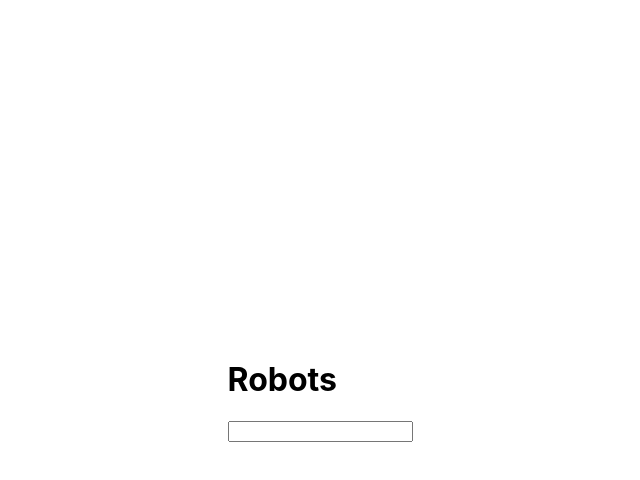
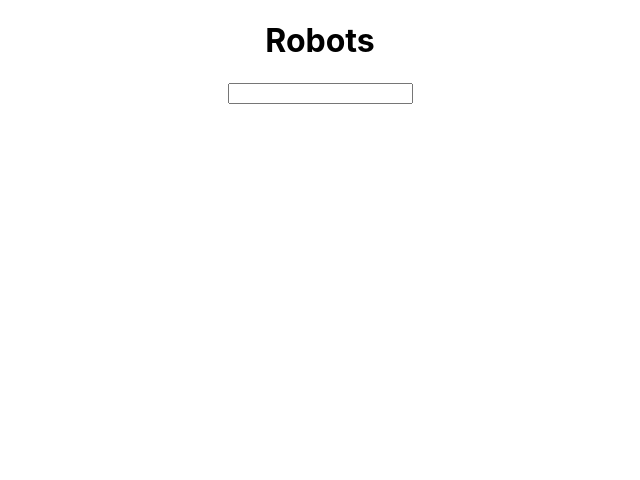
Before and after one commit to sumi419/robohash-app, a React (Create React App) app in the folder client/: page / in a window 1280 px wide. Shown: the top 480 px of the page, without its empty margins (320-960 px from the left). Built offline with nearby package versions, Linux system fonts and the light colour scheme.

Commit message:
🎨 Update App css

```diff
--- a/client/src/styles/app.module.css
+++ b/client/src/styles/app.module.css
@@ -1,8 +1,8 @@
 .container {
   display: flex;
-  align-items: center;
   justify-content: center;
   height: 100vh;
   margin: 0 auto;
+  text-align: center;
   width: 80%;
 }
```
